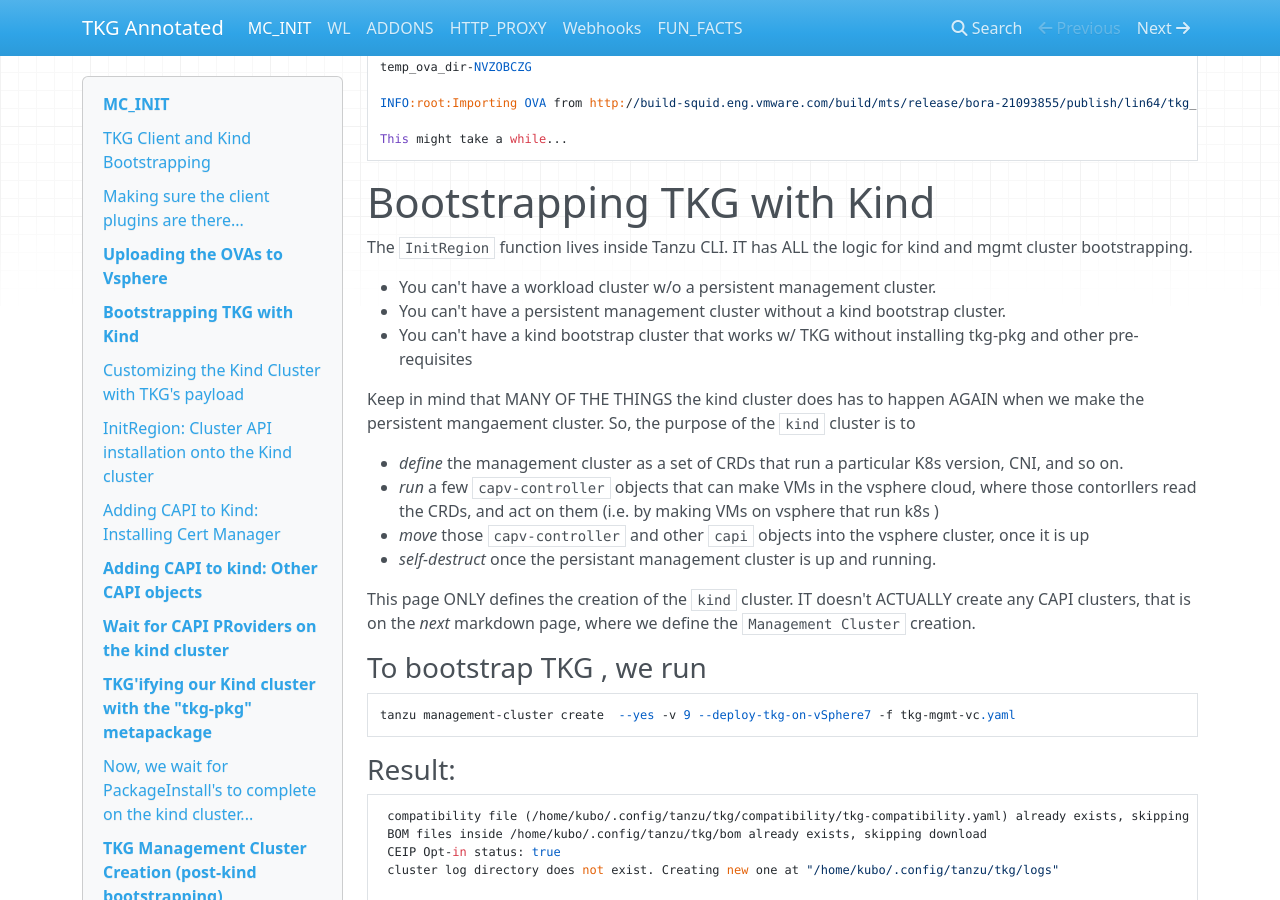
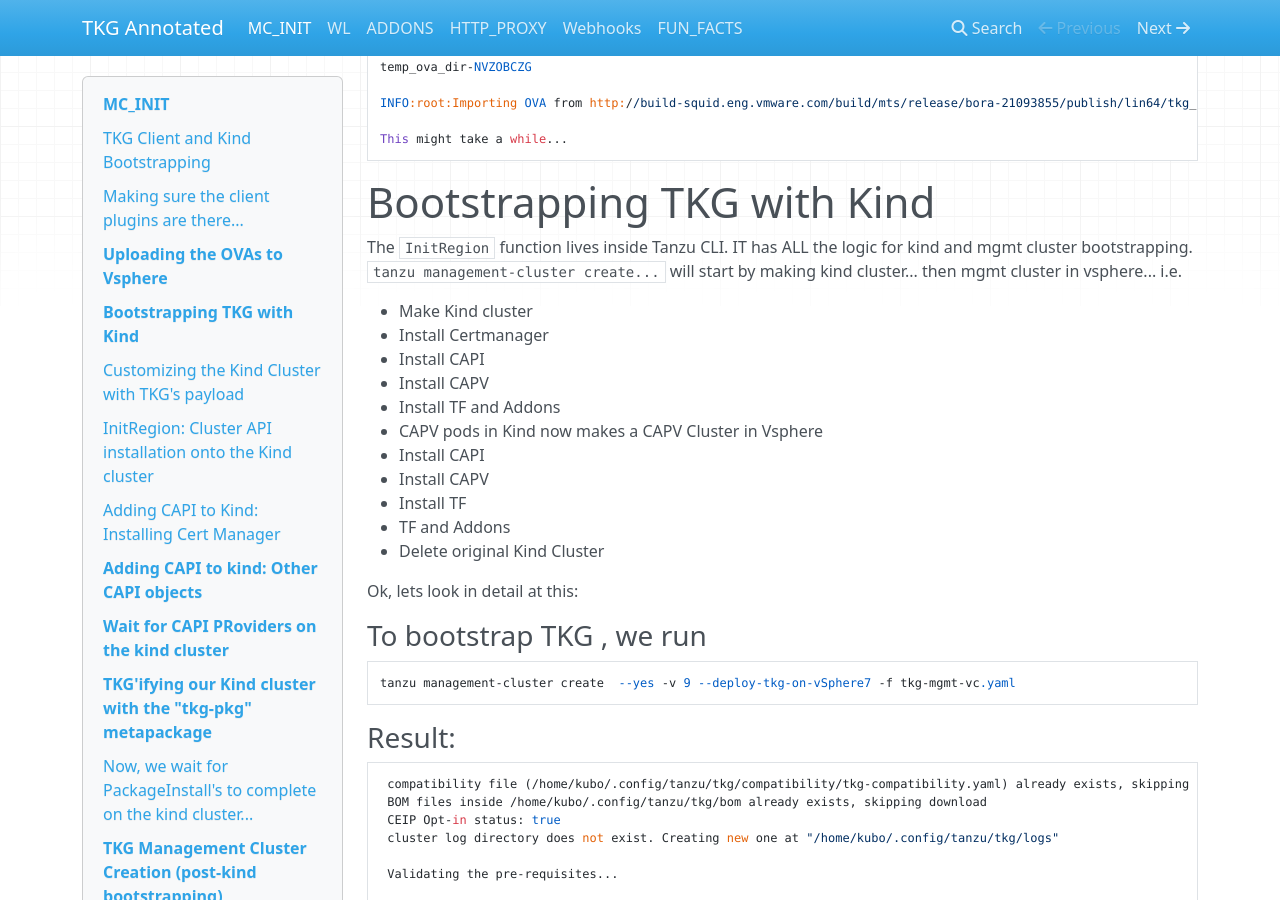
Before and after one commit to jayunit100/tanzu-install-annotated, an MkDocs documentation site: the page built from docs/index.md, in a window 1280 px wide and 900 px high, scrolled down 1401 px. Built offline with MkDocs 1.6.1, drawn with Linux system fonts in a browser that asks for light colours; nearby versions of some CDN libraries.

Commit message:
Update index.md

```diff
--- a/docs/index.md
+++ b/docs/index.md
@@ -79,19 +79,21 @@
 # Bootstrapping TKG with Kind
 
 The `InitRegion` function lives inside Tanzu CLI.  IT has ALL the logic for kind and mgmt cluster bootstrapping.
+`tanzu management-cluster create...` will start by making kind cluster... then mgmt cluster in vsphere...  i.e.
 
-- You can't have a workload cluster w/o a persistent management cluster.
-- You can't have a persistent management cluster without a kind bootstrap cluster.
-- You can't have a kind bootstrap cluster that works w/ TKG without installing tkg-pkg and other pre-requisites
+- Make Kind cluster
+  - Install Certmanager
+  - Install CAPI
+  - Install CAPV
+  - Install TF and Addons
+- CAPV pods in Kind now makes a CAPV Cluster in Vsphere
+  - Install CAPI
+  - Install CAPV
+  - Install TF
+  - TF and Addons
+- Delete original Kind Cluster
 
-Keep in mind that MANY OF THE THINGS the kind cluster does has to happen AGAIN when we make the persistent mangaement cluster.  So, the purpose of the `kind` cluster is to
-
-- *define* the management cluster as a set of CRDs that run a particular K8s version, CNI, and so on.
-- *run* a few `capv-controller` objects that can make VMs in the vsphere cloud, where those contorllers read the CRDs, and act on them (i.e. by making VMs on vsphere that run k8s )
-- *move* those `capv-controller` and other `capi` objects into the vsphere cluster, once it is up
-- *self-destruct* once the persistant management cluster is up and running.
-
-This page ONLY defines the creation of the `kind` cluster.  IT doesn't ACTUALLY create any CAPI clusters, that is on the *next* markdown page, where we define the `Management Cluster` creation.
+Ok, lets look in detail at this:
 
 ### To bootstrap TKG , we run
 
```
